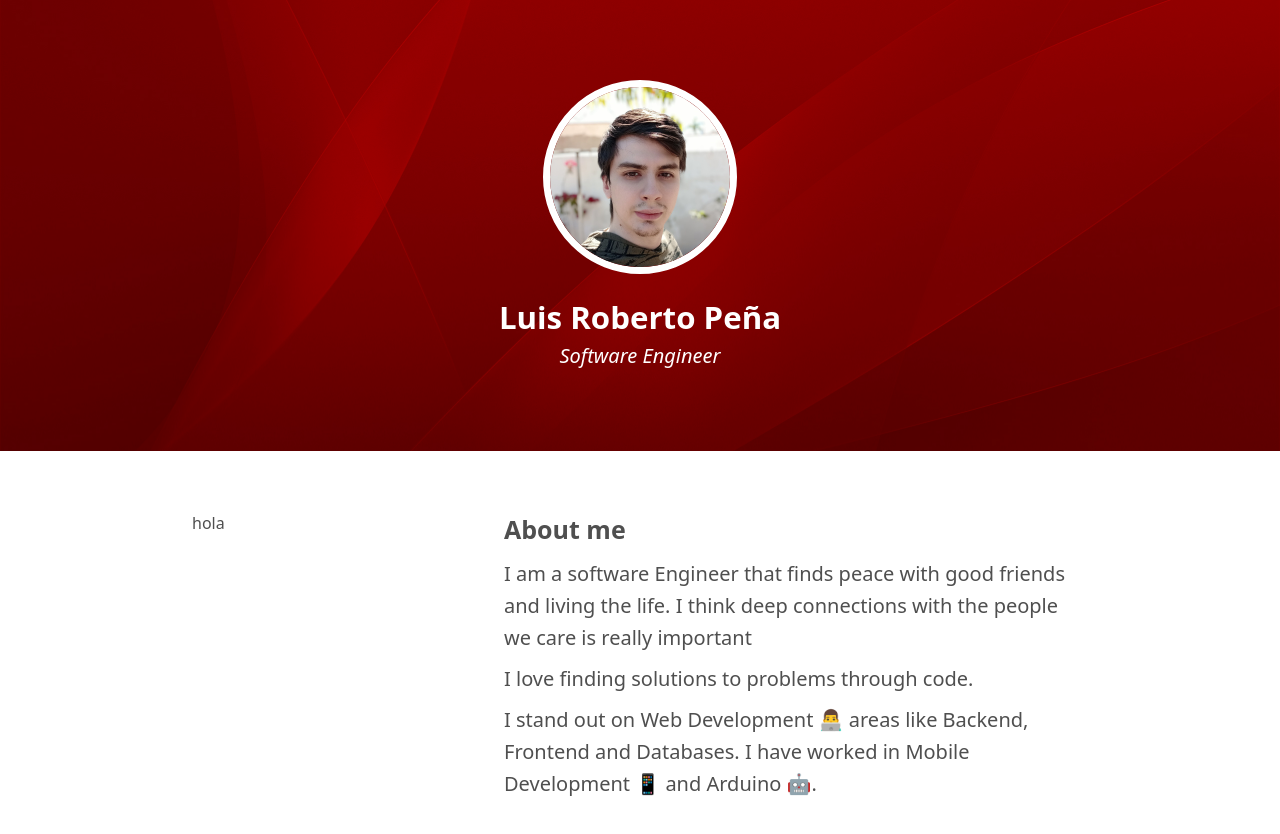
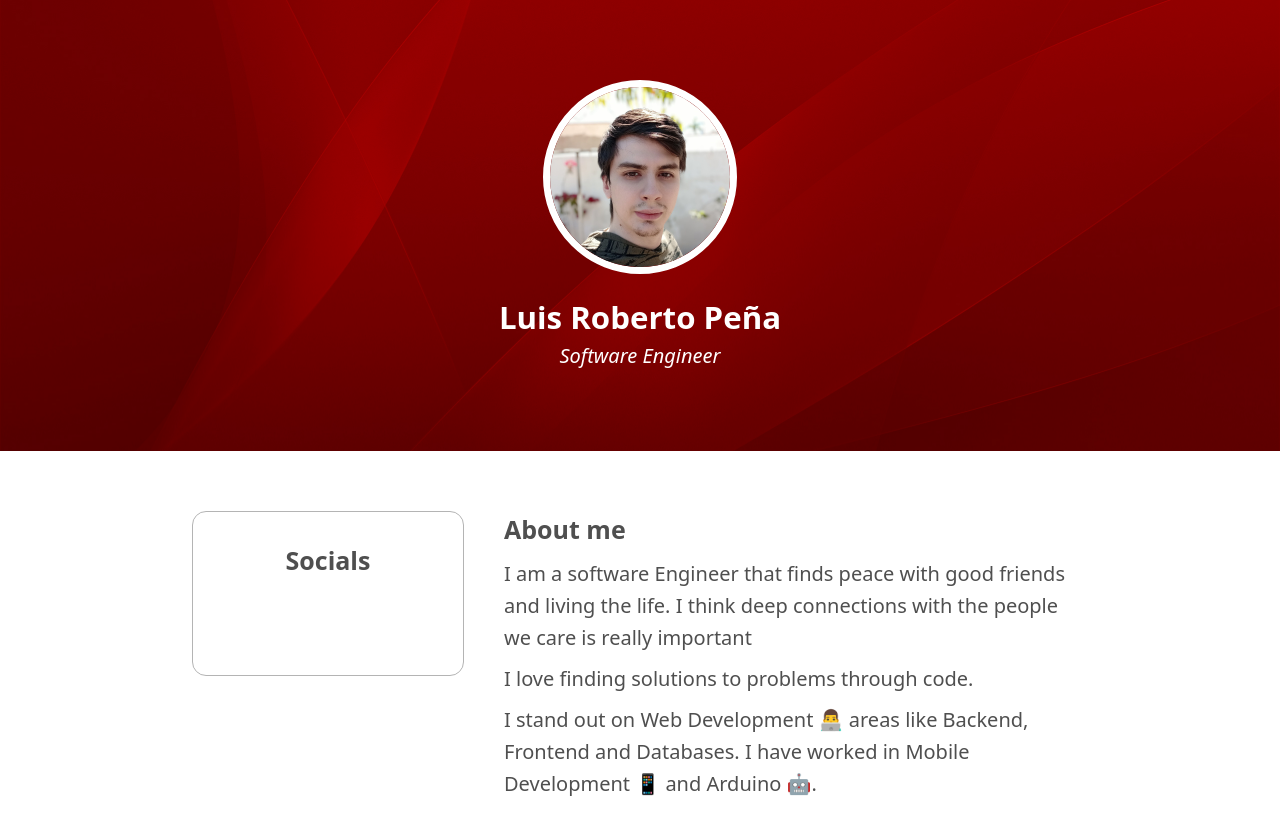
Before and after one commit to LuisRococo/luis-roberto-II, a React (Vite) app: page / in a window 1280 px wide. Shown: the top 834 px of the page. Built offline with nearby package versions, Linux system fonts and the light colour scheme.

Commit message:
add socials card

```diff
--- a/package.json
+++ b/package.json
@@ -13,7 +13,8 @@
   },
   "dependencies": {
     "react": "^19.2.0",
-    "react-dom": "^19.2.0"
+    "react-dom": "^19.2.0",
+    "react-social-icons": "^6.25.0"
   },
   "devDependencies": {
     "@eslint/js": "^9.39.1",
--- a/src/App.tsx
+++ b/src/App.tsx
@@ -1,6 +1,7 @@
 import Header from "./components/Header/Header";
 import styles from "./App.module.css";
 import AboutMe from "./components/AboutMe/AboutMe";
+import SocialsCard from "./components/SocialsCard/SocialsCard";
 
 function App() {
   return (
@@ -9,7 +10,9 @@ function App() {
 
       <div className={`container ${styles["main-content"]}`}>
         <div className={styles["grid-content"]}>
-          <div className={styles["grid-left-col"]}>hola</div>
+          <div className={styles["grid-left-col"]}>
+            <SocialsCard />
+          </div>
           <div className={styles["grid-right-col"]}>
             <AboutMe />
           </div>
--- /dev/null
+++ b/src/components/SocialsCard/SocialsCard.tsx
@@ -0,0 +1,17 @@
+import { SocialIcon } from "react-social-icons";
+import styles from "./SocialsCards.module.css";
+
+const SocialsCard = () => {
+  return (
+    <div className={styles.card}>
+      <h2>Socials</h2>
+      <div className={styles["icons-cont"]}>
+        <SocialIcon style={{ width: 50, height: 50 }} url="www.instagram.com" />
+        <SocialIcon style={{ width: 50, height: 50 }} url="www.linkedin.com" />
+        <SocialIcon style={{ width: 50, height: 50 }} url="www.github.com" />
+      </div>
+    </div>
+  );
+};
+
+export default SocialsCard;
--- /dev/null
+++ b/src/components/SocialsCard/SocialsCards.module.css
@@ -0,0 +1,17 @@
+.card {
+  border: 1px solid var(--subtle);
+  border-radius: 14px;
+  padding: 30px;
+
+  h2 {
+    text-align: center;
+  }
+
+  .icons-cont {
+    display: flex;
+    align-items: center;
+    justify-content: center;
+    gap: 14px;
+    margin-top: 16px;
+  }
+}
--- a/src/index.css
+++ b/src/index.css
@@ -15,6 +15,7 @@
   --bg-2: #ffe5e5;
   --text: #4f4f4f;
   --test-strong: #191919;
+  --subtle: #b4b4b4;
 
   --fs-sm: 0.8rem;
   --fs-base: 1rem;
```
Also changed, not shown: 1 other file (tests, documents, lock files or other folders).
